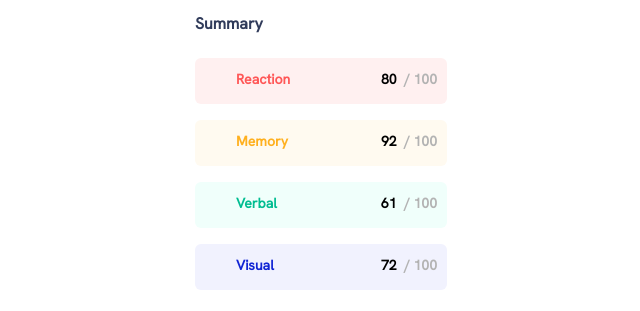
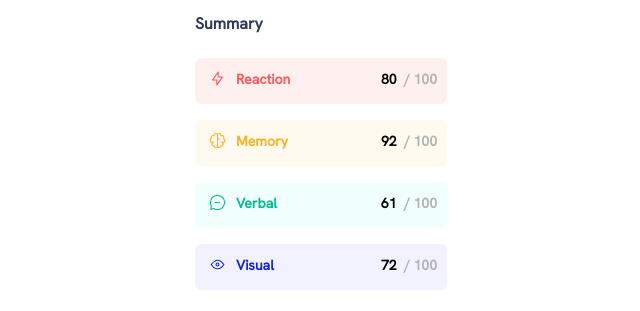
Before and after one commit to dartabish/results-summary-component-main, a plain HTML site: page index.html in a window 1280 px wide. Shown: the part 311-622 px from the top of the page, 294-934 px from the left. Drawn offline with Linux system fonts and the light colour scheme; the site is published under a folder, as on GitHub Pages, so addresses that start at the root find nothing.

Commit message:
fixed svg paths

```diff
--- a/index.html
+++ b/index.html
@@ -3,7 +3,6 @@
   <head>
     <meta charset="UTF-8" />
     <meta name="viewport" content="width=device-width, initial-scale=1.0" />
-    <!-- displays site properly based on user's device -->
     <link
       rel="icon"
       type="image/png"
@@ -36,7 +35,7 @@
       <ul>
         <li id="red">
           <span class="element">
-            <img src="/assets/images/icon-reaction.svg" alt="" width="17" height="17">
+            <img src="./assets/images/icon-reaction.svg" alt="" width="17" height="17">
             <span class="text red">
               Reaction
             </span>
@@ -48,7 +47,7 @@
 
         <li id="yellow">
           <span class="element">
-            <img src="/assets/images/icon-memory.svg" alt="" width="17" height="17">
+            <img src="./assets/images/icon-memory.svg" alt="" width="17" height="17">
             <span class="text yellow">
               Memory
             </span>
@@ -60,7 +59,7 @@
 
         <li id="green">
           <span class="element">
-            <img src="/assets/images/icon-verbal.svg" alt="" width="17" height="17">
+            <img src="./assets/images/icon-verbal.svg" alt="" width="17" height="17">
             <span class="text green">
               Verbal
             </span>
@@ -72,7 +71,7 @@
 
         <li id="blue">
           <span class="element">
-            <img src="/assets/images/icon-visual.svg" alt="" width="17" height="17">
+            <img src="./assets/images/icon-visual.svg" alt="" width="17" height="17">
             <span class="text blue">
               Visual
             </span>
```
